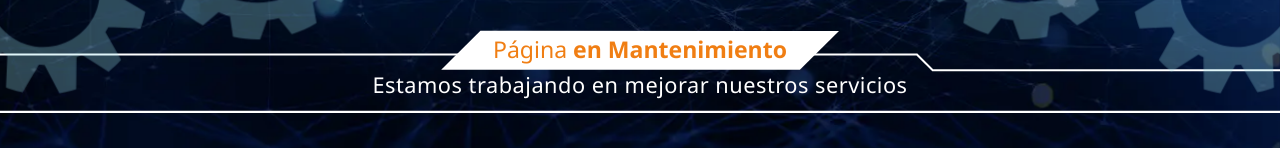
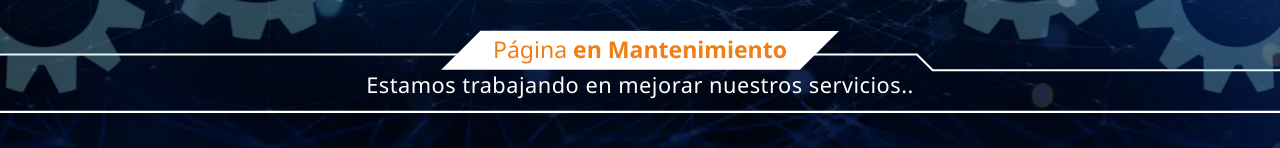
Before and after one commit to jimvar29/Kernotec-Website-mantenimiento, a plain HTML site: page index.html in a window 1280 px wide. Shown: the part 516-664 px from the top of the page. Drawn offline with Linux system fonts and the light colour scheme.

Commit message:
html y css modificado

```diff
--- a/css/style.css
+++ b/css/style.css
@@ -625,3 +625,6 @@ body {
     .maintenance__banner-wrapper { width: 100vw !important; position: relative !important; transform: none !important; margin: 0 !important; }
     .maintenance__banner-svg { width: 100vw !important; max-width: 100vw !important; object-fit: fill !important; }
 }
+
+
+/*Probando el poder de git*/
--- a/index.html
+++ b/index.html
@@ -44,7 +44,7 @@
                     <h1 class="maintenance__title">
                         <span class="maintenance__title--light">Página</span> <span class="maintenance__title--bold">en Mantenimiento</span>
                     </h1>
-                    <p class="maintenance__subtitle">Estamos trabajando en mejorar nuestros servicios</p>
+                    <p class="maintenance__subtitle">Estamos trabajando en mejorar nuestros servicios..</p>
                 </div>
             </div>
         </div>
```
